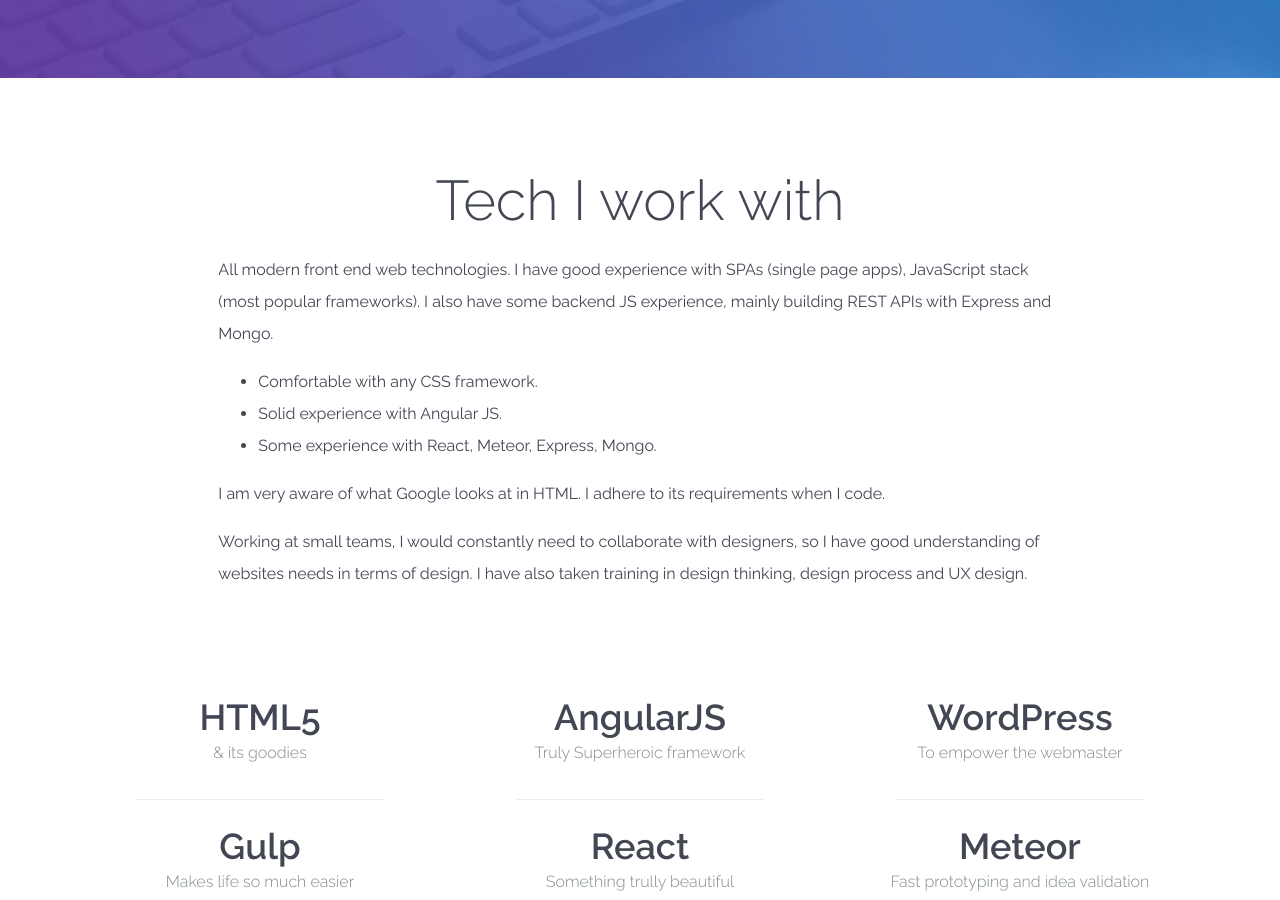
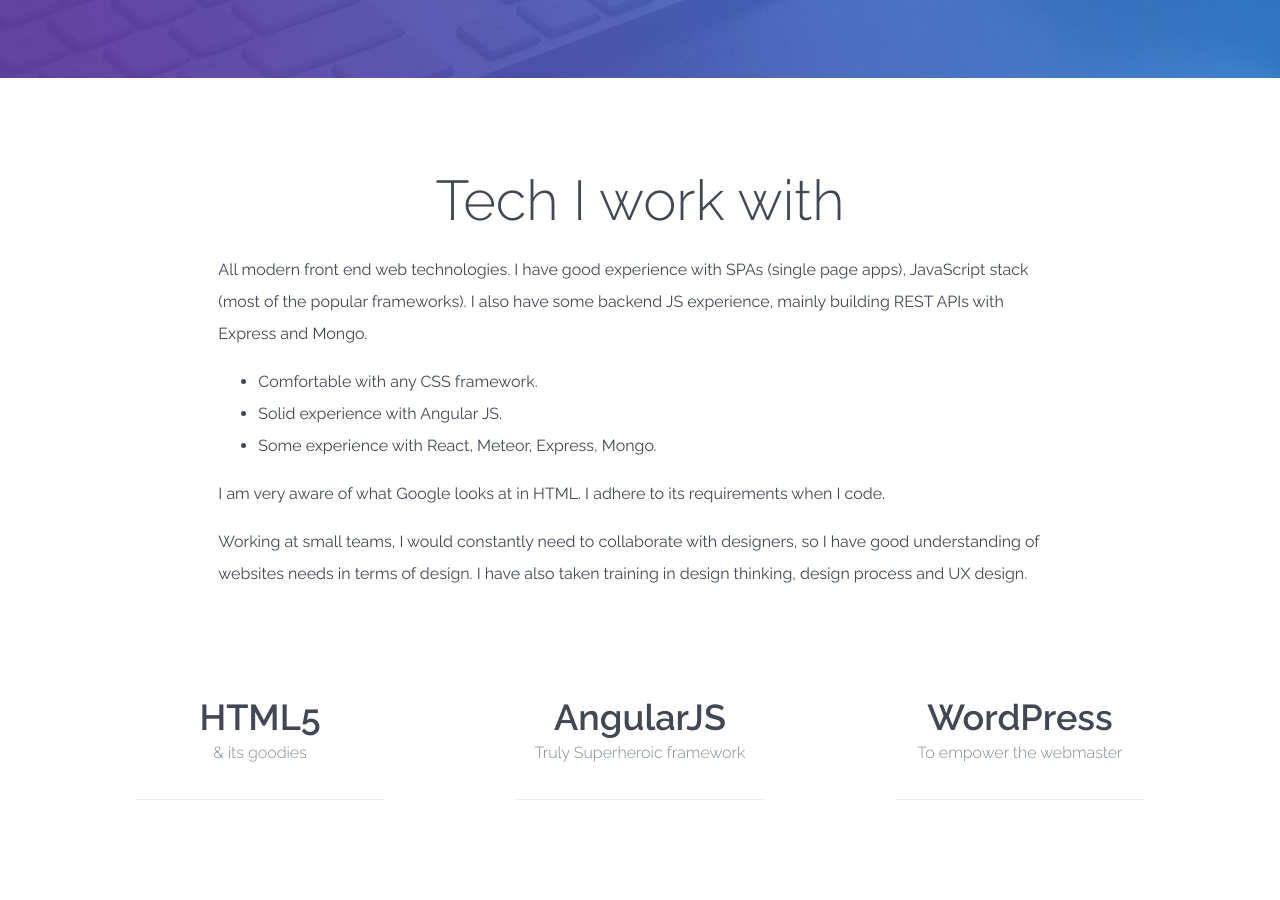
Before and after one commit to keligijus/eligijuskrepsta.com, a Jekyll site: the page built from index.html, in a window 1280 px wide and 900 px high, scrolled down 2147 px. Built offline with Jekyll 4.4.1, drawn with Linux system fonts in a browser that asks for light colours; nearby versions of some CDN libraries; some web fonts are replaced; Markdown is read by kramdown in place of the engine named in the settings.

Commit message:
tech i work with

```diff
--- a/_includes/tech-i-work-with.html
+++ b/_includes/tech-i-work-with.html
@@ -8,7 +8,7 @@
         <div class="col-xs-12 col-md-8 col-md-offset-2">
           <!-- <h2>PSD to HTML</h2> -->
 
-          <p>All modern front end web technologies. I have good experience with SPAs (single page apps), JavaScript stack (most popular frameworks). I also have some backend JS experience, mainly building REST APIs with Express and Mongo.</p>
+          <p>All modern front end web technologies. I have good experience with SPAs (single page apps), JavaScript stack (most of the popular frameworks). I also have some backend JS experience, mainly building REST APIs with Express and Mongo.</p>
 
           <ul>
             <li>Comfortable with any CSS framework.</li>
@@ -50,7 +50,7 @@
               </div>
             </div>
           </div>
-          <div class="col-md-4">
+          <!-- <div class="col-md-4">
             <div class="card">
               <div class="card-block">
                 <h4 class="card-title">Gulp</h4>
@@ -73,7 +73,7 @@
                 <h6 class="card-subtitle text-muted">Fast prototyping and idea validation</h6>
               </div>
             </div>
-          </div>
+          </div> -->
         </div>
       </div>
     </section>
```
